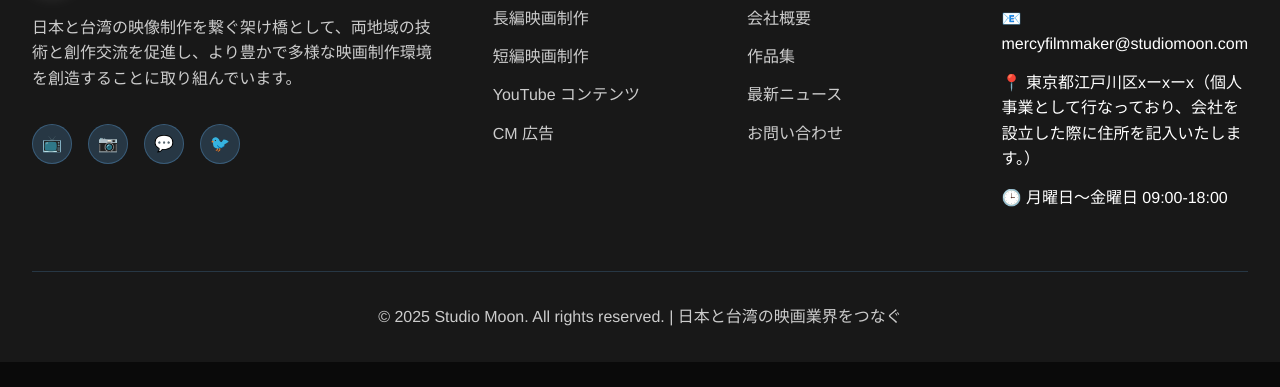
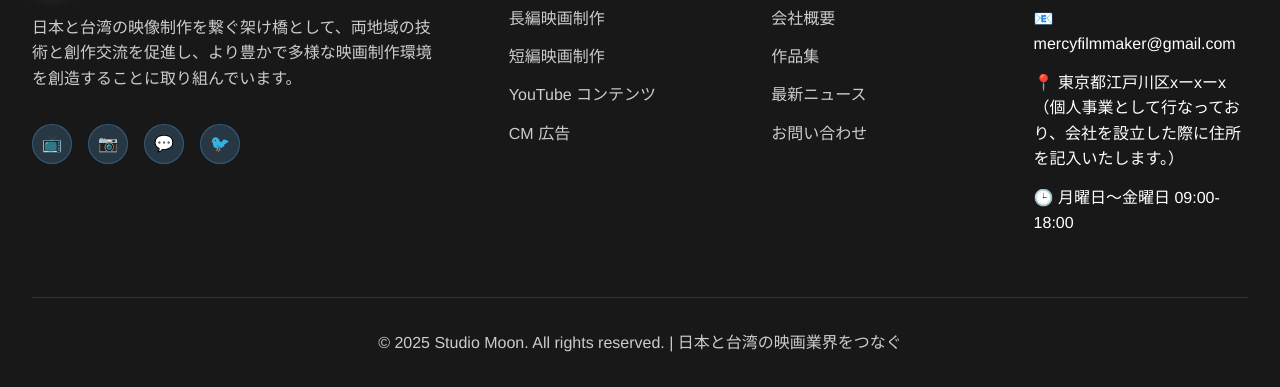
Before and after one commit to moon-hata/studio-moon, a plain HTML site: page news.html in a window 1280 px wide. Shown: the part 2638-3025 px from the top of the page. Before the commit the page ends 3000 px from the top, so only its background shows below. Drawn offline with Linux system fonts and the light colour scheme.

Commit message:
news.html

```diff
--- a/news.html
+++ b/news.html
@@ -690,7 +690,7 @@
                 <div class="footer-section">
                     <h4>連絡先</h4>
                     <ul class="footer-links">
-                        <li>📧 mercyfilmmaker@studiomoon.com</li>
+                        <li>📧 mercyfilmmaker@gmail.com</li>
                         <li>📍 東京都江戸川区xーxーx（個人事業として行なっており、会社を設立した際に住所を記入いたします。）</li>
                         <li>🕒 月曜日〜金曜日 09:00-18:00</li>
                     </ul>
```
